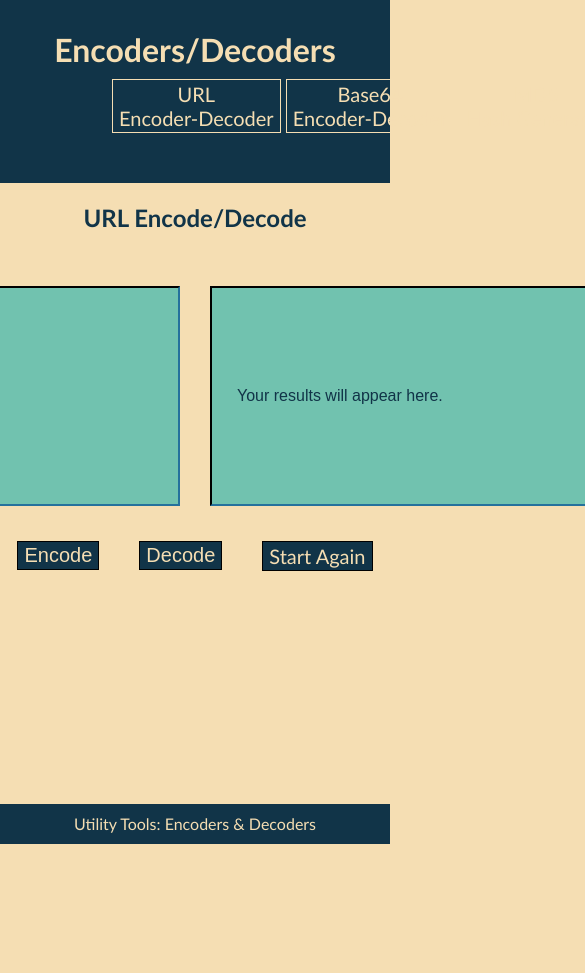
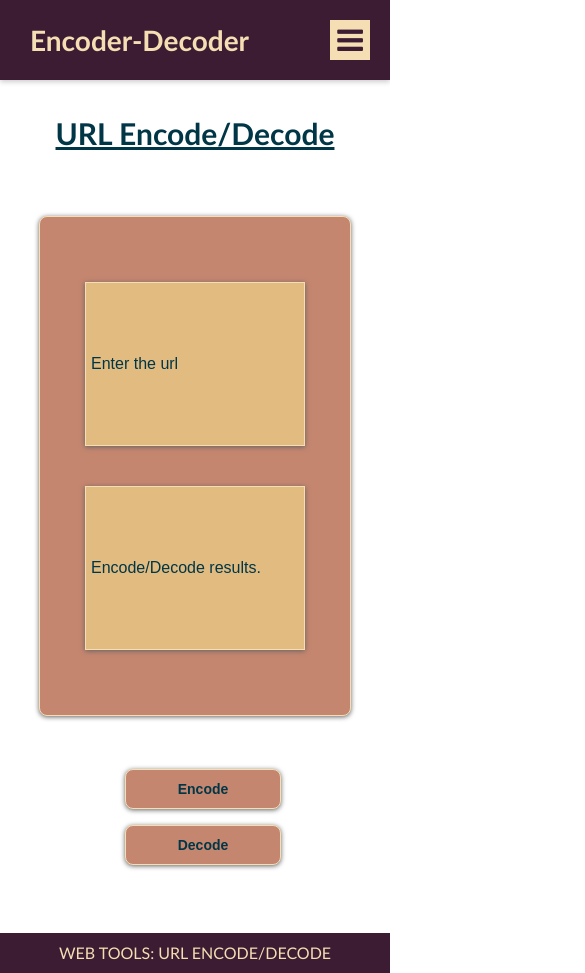
Before and after one commit to ashhadimam07/encoders-decoders-web-utilities, a website: page index.html in a window 390 px wide. Shown: the top 973 px of the page, 585 px wide, since content can reach past the window. Before the commit the page ends 844 px from the top, so only its background shows below. Drawn offline with nearby package versions, Linux system fonts and the light colour scheme.

Commit message:
Change background & added hamburger menu

```diff
--- a/index.html
+++ b/index.html
@@ -5,41 +5,49 @@
     <meta name="viewport" content="width=device-width, initial-scale=1.0">
     <title>URL Encode-Decode</title>
     <link rel="stylesheet" href="style.css">
+    <link rel="stylesheet" href="https://stackpath.bootstrapcdn.com/font-awesome/4.7.0/css/font-awesome.min.css">
 </head>
 <body>
-    <header class="header-class">
-        <h1 class="header-title">Encoders/Decoders</h1>
-        <div class="div-class">
-            <nav class="nav">
-                <a href="/"><span class="nav-bar">URL<br> Encoder-Decoder</span></a>
-                <a href="base64.html"><span class="nav-bar">Base64<br> Encoder-Decoder</span></a>
-                <a href="md5.html"><span class="nav-bar">MD5<br> Hash Generator</span></a>
-                <a href="sha1.html"><span class="nav-bar">SHA-1<br> Hash Generator</span></a>
-                <a href="sha256.html"><span class="nav-bar">SHA-256<br> Hash Generator</span></a>
-                <a href="sha512.html"><span class="nav-bar">SHA-512<br> Hash Generator</span></a>
-            </nav>
-        </div>
+    <header>
+        <a href="index.html" class="logo">Encoder-Decoder</a>
+        <span class="menu-toggle"><i  class="fa" aria-hidden="true"></i></span>
+        <nav>
+            <ul>
+                <li><a href="https://utility-web-tools.netlify.app" class="active">Home</a></li>
+                <li><a href="/">URL Encoder</a></li>
+                <li><a href="base64.html">Base64 Encoder</a></li>
+                <li><a href="md5.html">MD5 Hash</a></li>
+                <li><a href="sha1.html">SHA1 Hash</a></li>
+                <li><a href="sha256.html">SHA256 Hash</a></li>
+                <li><a href="sha512.html">SHA512 Hash</a></li>
+            </ul>
+        </nav>
+        <div class="clearfix"></div>
     </header>
     <main>
         <h2 class="main-heading">URL Encode/Decode</h2>
-        <br>
         <div class="div-wrapper">
-            <div class="div-input">
-                <input type="text" id="encode-url" class="div-input-text" spellcheck="false" placeholder="Enter the url to encode or decode.">
-            </div>
-            <div class="div-output">
-                <input type="text" id="decode-url" class="div-output-text" placeholder="Your results will appear here.">
-            </div>
+            <input type="text" id="encode-url" class="div-input-text" spellcheck="false" placeholder="Enter the url">
+            <input type="text" id="decode-url" class="div-output-text" readonly placeholder="Encode/Decode results.">
         </div>
         <div class="button-wrapper">
             <input type="button" id="encoder" class ="button" value="Encode">
-            <input type="button" id="decoder" class ="button button-position2" value="Decode">
-            <a href="index.html"><span class="button button-position2">Start Again</span></a>
+            <input type="button" id="decoder" class ="button" value="Decode">
         </div>
     </main>
     <footer class="footer">
-        <div class="footer-heading">Utility Tools: Encoders & Decoders</div>
+        <div class="footer-heading">WEB TOOLS: URL ENCODE/DECODE</div>
     </footer>
     <script src='./url-encoder.js'></script>
+    <script src="https://code.jquery.com/jquery-3.5.1.js" integrity="sha256-QWo7LDvxbWT2tbbQ97B53yJnYU3WhH/C8ycbRAkjPDc="
+    crossorigin="anonymous"></script>
+    <script type="text/javascript">
+        $(document).ready(function() {
+            $('.menu-toggle').click(function() {
+                $('.menu-toggle').toggleClass('active')
+                $('nav').toggleClass('active')
+            })
+        })
+    </script>
 </body>
 </html>
--- a/style.css
+++ b/style.css
@@ -1,136 +1,156 @@
+* {
+  margin: 0;
+  padding: 0;
+  box-sizing: border-box;
+}
+
 html {
   position: relative;
   min-height: 100%;
+  overflow-x: hidden;
 }
 
 body {
   margin: 0;
   margin-bottom: 40px;
-  background-color: wheat;
+  background-color: white;
   font-family: 'Trebuchet MS', 'Lucida Sans Unicode', 'Lucida Grande', 'Lucida Sans', Arial, sans-serif;
 }
 
-.header-class {
-  background-color: #113448;
-  padding-top: 25px;
-  color: wheat;
+header {
+  position: relative;
+  max-width: 100%;
+  margin: 0 auto;
+  padding: 10px;
+  background: #3b1c32;
+  box-sizing: border-box;
+  box-shadow: 0 2px 5px rgba(0, 0, 0, 0.2);
 }
 
-.div-class {
-  width: 1200px;
-  margin: 0 auto;
-  padding-bottom: 50px;
+.logo {
+  color: wheat;
+  height: 60px;
+  font-size: 36px;
+  line-height: 60px;
+  padding: 0 20px;
+  background-color: #3b1c32;
+  text-align: center;
+  box-sizing: border-box;
+  float: left;
+  text-decoration: none;
+  font-weight: 700;
 }
 
-.nav {
-  text-align: center;
-  font-size: 20px;
+nav {
+  float: right;
 }
 
-.nav-bar {
-  color: wheat;
-  padding: 2px 6px;
-  text-decoration: solid;
-  display: inline-block;
-  text-align: center;
-  border: 1px solid wheat;
+.clearfix {
+  clear: both;
 }
 
-.header-title {
-  text-align: center;
-  margin: 5px;
-  padding-bottom: 5px;
+nav ul {
+  margin: 0;
+  padding: 0;
+  display: flex;
 }
 
-.nav-bar:hover {
-  background-color: #14bf98;
+nav ul li {
+  list-style: none;
+}
+
+nav ul li a {
+  display: block;
+  margin: 10px 0;
+  padding: 10px 20px;
+  text-decoration: none;
+  color: wheat;
+  font-size: 16px;
+}
+
+nav ul li a.active,
+nav ul li a:hover {
+  background: #c5866f;
+  color: #fff;
+  transition: 0.5s;
 }
 
 .main-heading {
   text-align: center;
-  color: #113448;
+  color: rgb(1, 54, 70);
+  font-size: 30px;
+  margin-top: 35px;
+  margin-bottom: 35px;
+  text-decoration: underline;
+}
+
+main {
+  margin-bottom: 100px;
 }
 
 .div-wrapper {
   display: flex;
+  justify-content: center;
+  flex-direction: row;
   align-items: center;
-  justify-content: center;
-}
-
-.div-input {
-  height: 250px;
-  width: 500px;
-  display: flex;
-  align-items: center;
-  justify-content: center;
-}
-
-.div-input-text {
-  height: 220px;
-  width: 470px;
-  padding-left: 25px;
+  margin: 0 auto;
+  margin-top: 65px;
+  width: 66%;
+  height: 290px;
+  border: 1px solid wheat;
+  background-color: #c5866f;
+  border-radius: 8px;
+  box-shadow: 0 1px 5px rgb(97, 97, 97);
+  padding: 45px;
 }
 
 input[type=text] {
-  background-color: #71c2af;
-  color: #113448;
-  border-color: #113448;
-  box-sizing: border-box;
+  margin: 0 auto;
+  border: 1px solid wheat;
+  box-shadow: 0 1px 5px rgb(97, 97, 97);
+  padding: 20px 20px;
   font-size: 16px;
-}
-
-.div-output {
-  height: 250px;
-  width: 500px;
-  display: flex;
-  align-items: center;
-  justify-content: center;
-  flex-direction: column;
-  margin-left: 30px;
-}
-
-.div-output-text {
-  height: 220px;
-  width: 470px;
-  padding-left: 25px;
+  width: 45%;
+  background-color: #e1bb80;
+  color: rgb(1, 54, 70);
+  height: 200px;
 }
 
 ::placeholder {
-  color: #113448;
+  color: rgb(1, 54, 70);
 }
 
 .button-wrapper {
+  margin: 0 auto;
+  margin-top: 45px;
   display: flex;
-  align-items: center;
   justify-content: center;
+  flex-direction: row;
 }
 
 .button {
-  background-color: #113448;
-  color: wheat;
-  padding: 2px 6px;
-  text-decoration: solid;
-  display: inline-block;
-  text-align: center;
-  border: 1px solid black;
-  font-size: 20px;
-  margin-top: 20px;
-  margin-bottom: 30px;
-}
-
-.button-position2 {
-  margin-left: 40px;
+  padding: 4px;
+  border: 1px solid wheat;
+  background-color: #c5866f;
+  border-radius: 8px;
+  box-shadow: 0 1px 5px rgb(97, 97, 97);
+  font-size: 16px;
+  font-weight: 600;
+  color: rgb(1, 54, 70);
+  margin: 8px;
+  width: 10%;
+  height: 40px;
 }
 
 .footer {
   position: absolute;
   left: 0;
   bottom: 0;
-  height: 20px;
+  height: 40px;
   padding-top: 10px;
   padding-bottom: 10px;
   width: 100%;
-  background-color: #113448;
+  background-color: #3b1c32;
 }
 
 .footer-heading {
@@ -138,3 +158,98 @@ input[type=text] {
   text-align: center;
   font-size: 16px;
 }
+
+@media (max-width: 1250px) {
+  .menu-toggle {
+    display: block;
+    width: 40px;
+    height: 40px;
+    margin: 10px;
+    background: wheat;
+    float: right;
+    cursor: pointer;
+    text-align: center;
+    font-size: 30px;
+    color: #3b1c32;
+  }
+
+  .menu-toggle ::before {
+    content: '\f0c9';
+    line-height: 40px;
+  }
+
+  .menu-toggle.active ::before {
+    content: '\f00d';
+  }
+
+  nav {
+    display: none;
+  }
+
+  nav.active {
+    display: block;
+    width: 100%;
+  }
+
+  nav.active ul {
+    display: block;
+  }
+
+  nav.active ul a {
+    margin: 0;
+  }
+}
+
+@media (max-width: 430px) {
+  .logo {
+    font-size: 28px;
+  }
+}
+
+@media (max-width: 365px) {
+  .logo {
+    font-size: 22px;
+  }
+
+  .menu-toggle {
+    height: 36px;
+    width: 36px;
+    font-size: 22px;
+    text-align: center;
+  }
+}
+
+@media screen and (max-width: 1050px) {
+  .div-wrapper {
+    flex-direction: column;
+    height: 500px;
+    width: 80%;
+  }
+
+  .content {
+    width: 80%;
+  }
+
+  .content h2 {
+    text-align: center;
+  }
+
+  .button-wrapper {
+    flex-direction: column;
+    width: 40%;
+  }
+
+  input[type=text] {
+    height: 55%;
+    width: 100%;
+    margin-top: 20px;
+    margin-bottom: 20px;
+    padding: 5px;
+  }
+
+  .button {
+    padding: 6px;
+    font-size: 14px;
+    width: 100%;
+  }
+}
```
Also changed, not shown: base64.html (+30 -22 lines), md5.html (+30 -22 lines), sha1.html (+30 -22 lines), sha256.html (+30 -22 lines), sha512.html (+30 -22 lines).
